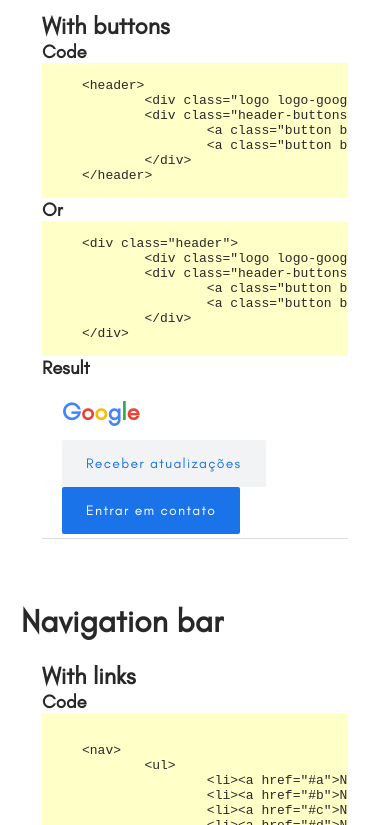
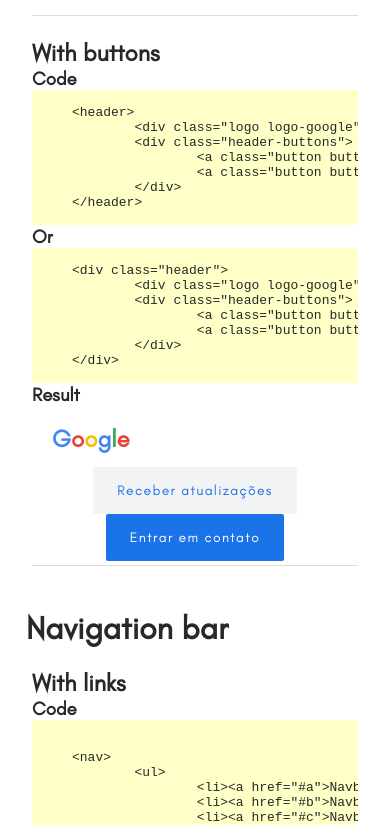
Before and after one commit to hiperesp/hipercss, a plain HTML site: page index.html in a window 390 px wide. Shown: the part 1175-2000 px from the top of the page. Drawn offline with Linux system fonts and the light colour scheme.

Commit message:
Some mobile fix

```diff
--- a/assets/css/style.css
+++ b/assets/css/style.css
@@ -22,6 +22,18 @@
 				BORDAS: 2px;
 				PADDING: 3px 14px;
 */
+.demo-item {
+	margin: 20px 5px;
+	border-style: solid;
+	border-radius: 10px;
+	border-width: 1px;
+	border-color: rgba(0, 0, 0, 0);
+	transition: border-color 0.15s;
+	width: calc(100% - 12px);;
+}
+.demo-item:hover {
+	border-color: rgba(179, 206, 251, 0.5);
+}
 @import url('https://fonts.googleapis.com/css?family=Roboto');
 * {
 	padding: 0;
@@ -58,10 +70,12 @@ body {
 }
 header,
 .header,
+nav,
+.nav,
+main,
+.main,
 footer,
-.footer,
-nav,
-.nav {
+.footer {
 	width: calc(100% - 40px);
 	height: fit-content;
 	background-image: linear-gradient(to bottom, rgba(255, 255, 255, 1)calc(100% - 1px), rgba(218, 220, 224, 1)1px);
@@ -85,17 +99,9 @@ main,
 	margin-right: auto;
 	max-width: 1024px;
 }
-.demo-item {
-	padding: 20px;
-	border-style: solid;
-	border-radius: 10px;
-	border-width: 1px;
-	border-color: rgba(0, 0, 0, 0);
-	transition: border-color 0.15s;
-	width: calc(100% - 42px);;
-}
-.demo-item:hover {
-	border-color: rgba(179, 206, 251, 0.5);
+main,
+.main {
+	padding: 40px 20px;
 }
 .logo {
 	font-size: 24px;
@@ -380,6 +386,7 @@ footer nav,
 footer .nav,
 .footer nav {
 	line-height: initial;
+    text-align: center;
 }
 .footer-buttons,
 .header-buttons {
@@ -387,7 +394,8 @@ footer .nav,
 	float: right;
 }
 .footer-links {
-	display: inline-block
+	display: inline-block;
+	text-align: center;
 }
 xmp {
 	background-color: rgba(255, 255, 200);
@@ -442,6 +450,10 @@ a:hover {
 .footer-element a:active {
 	background-color: rgba(232, 234, 237, 1);
 }
+.form-item {
+	padding: 20px 0;
+}
+
 @media screen and (min-width: 641px) {
 	.sticky-only-mobile {
 		position: relative;
@@ -494,4 +506,12 @@ a:hover {
 	.sticky-only-pc {
 		position: relative;
 	}
+	.footer-links .logo {
+		margin-right: 0px;
+	}
+	.footer-buttons,
+	.header-buttons {
+		width: 100%;
+		text-align: center;
+	}
 }
```
